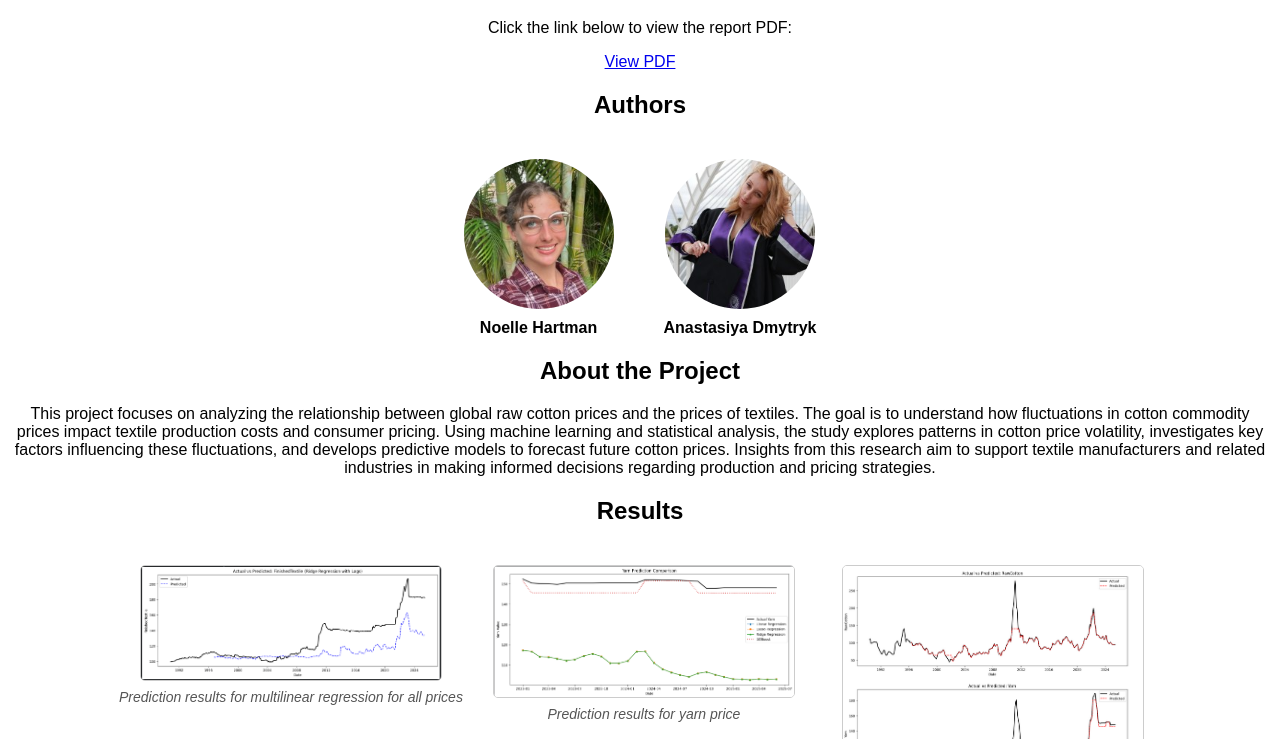
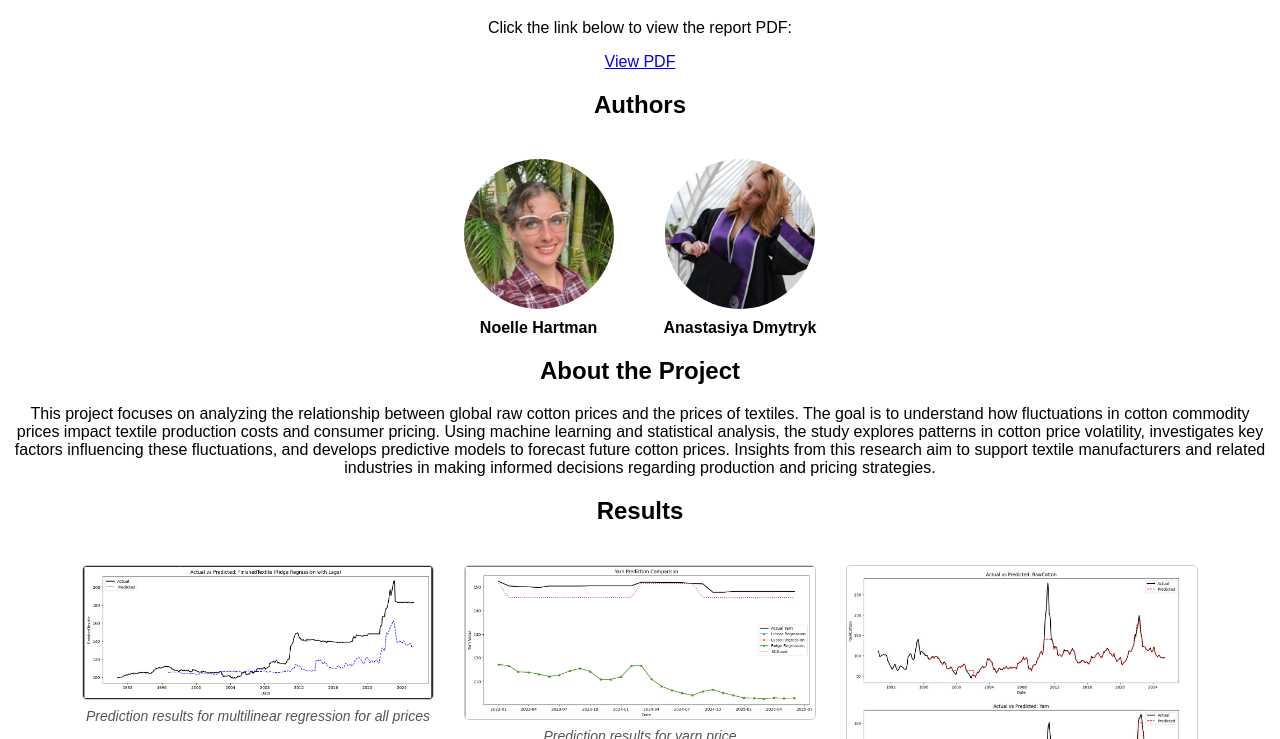
Before and after one commit to Noelle122/DataMiningPage, a plain HTML site: page index.html in a window 1280 px wide. Shown: the part 61-800 px from the top of the page. Drawn offline with Linux system fonts and the light colour scheme.

Commit message:
Update index.html

```diff
--- a/index.html
+++ b/index.html
@@ -4,8 +4,7 @@
     <meta charset="UTF-8">
     <meta name="viewport" content="width=device-width, initial-scale=1.0">
     <title>PDF Link Page</title>
-
-   <style>
+  <style>
     body {
         font-family: Arial, sans-serif;
         text-align: center;
@@ -44,7 +43,7 @@
         align-items: center;
     }
     .project-image img {
-        width: 300px;      /* desired width */
+        width: 350px;      /* increased width */
         height: auto;      /* maintain aspect ratio */
         object-fit: contain; /* prevents cropping */
         margin-bottom: 8px;
```
